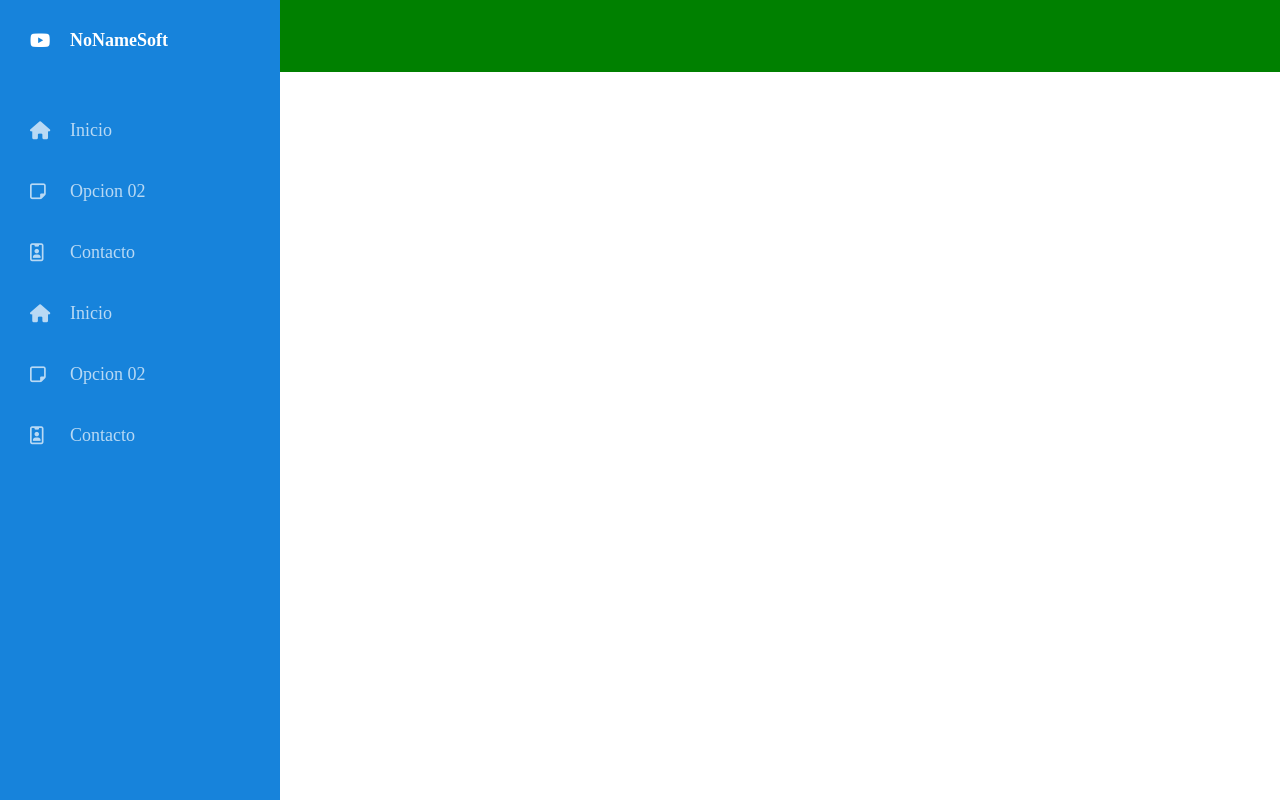
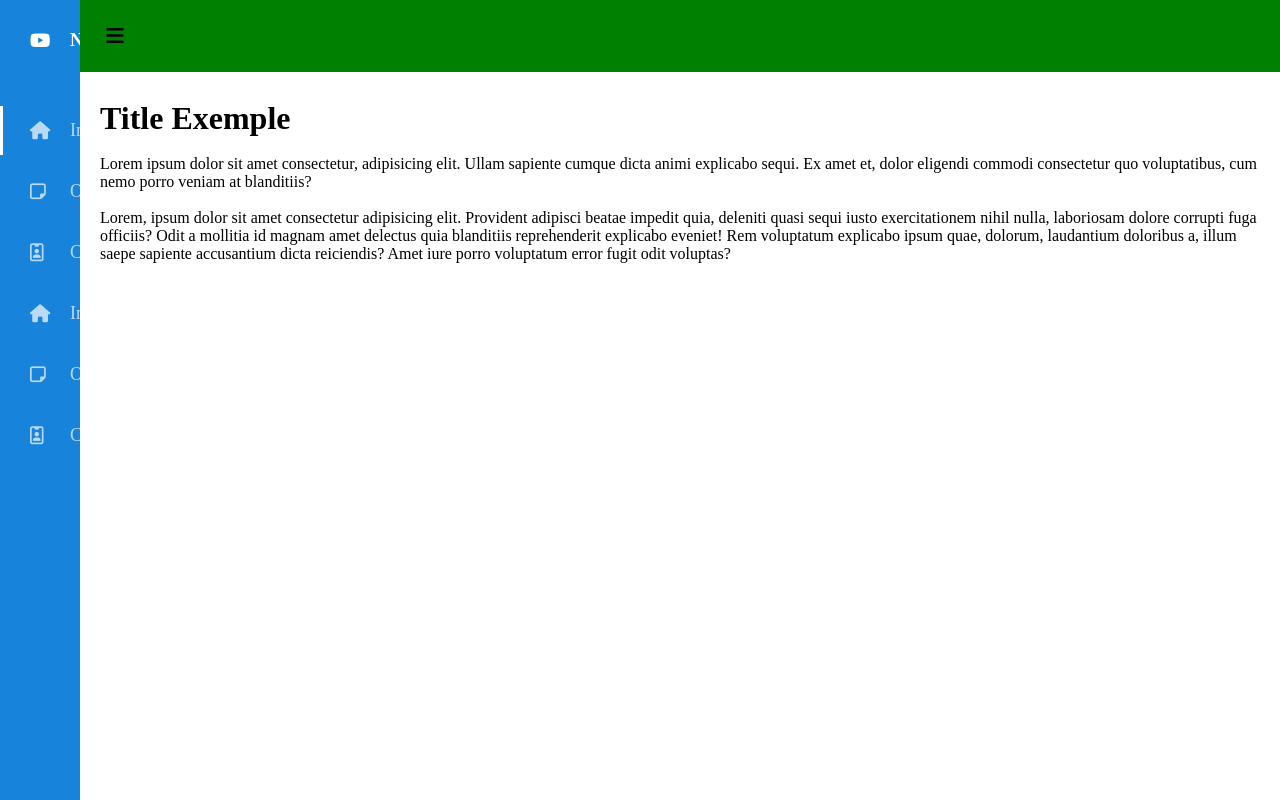
Before and after one commit to eopalomi/nonamesoft, an Angular app: page / in a window 1280 px wide. Built offline with nearby package versions, Linux system fonts and the light colour scheme.

Commit message:
agrego acciones abrir cerra boton sidebar

```diff
--- a/src/app/app.component.html
+++ b/src/app/app.component.html
@@ -1,3 +1,3 @@
 <app-header></app-header>
+<app-side-menu></app-side-menu>
 <app-main></app-main>
-<app-side-menu></app-side-menu>
--- a/src/app/header/header.component.css
+++ b/src/app/header/header.component.css
@@ -1,4 +1,4 @@
-header{
+header {
     width: 100%;
     height: 72px;
     display: flex;
@@ -9,7 +9,7 @@ header{
     background: green;
 }
 
-.icon__menu{
+.icon__menu {
     width: 50px;
     height: 100%;
     display: flex;
--- a/src/app/header/header.component.html
+++ b/src/app/header/header.component.html
@@ -1,5 +1,5 @@
 <header>
     <div class="icon__menu">
-        <i class="fas fa-bars" id="btn_menu"></i>
+        <i class="fas fa-bars" id="btn_menu" (click)="openCloseSideMenu()"></i>
     </div>
 </header>
--- a/src/app/header/header.component.ts
+++ b/src/app/header/header.component.ts
@@ -1,4 +1,5 @@
-import { Component, OnInit } from '@angular/core';
+import { DOCUMENT } from '@angular/common';
+import { Component, Inject, OnInit, Renderer2 } from '@angular/core';
 
 @Component({
   selector: 'app-header',
@@ -7,9 +8,28 @@ import { Component, OnInit } from '@angular/core';
 })
 export class HeaderComponent implements OnInit {
 
-  constructor() { }
+  toogleMenu: boolean = false;
+
+  constructor(
+    @Inject(DOCUMENT) private document: Document,
+    private renderer: Renderer2
+  ) { }
 
   ngOnInit(): void {
   }
 
+  openCloseSideMenu(){
+    this.toogleMenu = !this.toogleMenu;
+
+    if (this.toogleMenu){
+      this.renderer.addClass(this.document.body,'body_move');
+      this.renderer.addClass(this.document.getElementById('menu_side'),'menu__side_move');
+    } else {
+      this.renderer.removeClass(this.document.body,'body_move');
+      this.renderer.removeClass(this.document.getElementById('menu_side'),'menu__side_move');
+    }
+
+    console.log("art")
+  }
+
 }
--- a/src/app/main/main.component.html
+++ b/src/app/main/main.component.html
@@ -1 +1,6 @@
-<p>main works!</p>
+<main>
+    <h1>Title Exemple</h1><br>
+    <p>Lorem ipsum dolor sit amet consectetur, adipisicing elit. Ullam sapiente cumque dicta animi explicabo sequi. Ex amet et, dolor eligendi commodi consectetur quo voluptatibus, cum nemo porro veniam at blanditiis?</p> <br>
+
+    <p>Lorem, ipsum dolor sit amet consectetur adipisicing elit. Provident adipisci beatae impedit quia, deleniti quasi sequi iusto exercitationem nihil nulla, laboriosam dolore corrupti fuga officiis? Odit a mollitia id magnam amet delectus quia blanditiis reprehenderit explicabo eveniet! Rem voluptatum explicabo ipsum quae, dolorum, laudantium doloribus a, illum saepe sapiente accusantium dicta reiciendis? Amet iure porro voluptatum error fugit odit voluptas?</p>
+</main>
--- a/src/app/side-menu/side-menu.component.css
+++ b/src/app/side-menu/side-menu.component.css
@@ -1,6 +1,6 @@
 
 .menu__side{
-    width: 280px;
+    width: 80px;
     height: 100%;
     background: #1783db;
     position: fixed;
@@ -11,7 +11,7 @@
     overflow: hidden;
     overflow-y: scroll;
     /*border-right: 20px solid #e490fd;*/
-    /*transition: all 300ms cubic-bezier(0.785, 0.135, 0.15, 0.86);*/
+    transition: all 300ms cubic-bezier(0.785, 0.135, 0.15, 0.86);
     z-index: 900;
 }
 
@@ -50,7 +50,7 @@
     display: block;
     position: relative;
     text-decoration: none;
-    /*transition: color 300ms;*/
+    transition: color 300ms;
 }
 
 .options__menu a:hover{
@@ -75,8 +75,24 @@
     cursor: pointer;
     margin: 0;
     padding: 0;
+    white-space: nowrap;
 }
 
 a.selected{
     color: #fff;
 }
+
+.selected:before{
+    content: '';
+    width: 3px;
+    height: 80%;
+    background: white;
+    position: absolute;
+    top: 10%;
+    left: -30px;
+}
+
+/*Clases para usar al mover el Side Menu*/
+.menu__side_move {
+    width: 250px;
+}
--- a/src/styles.css
+++ b/src/styles.css
@@ -6,3 +6,18 @@
     box-sizing: border-box;
     /*font-family: 'Open Sans', sans-serif;*/
 }
+
+body {
+    margin-left: 80px;
+    margin-top: 80px;
+    transition: margin-left 300ms cubic-bezier(0.785, 0.135, 0.15, 0.86);
+}
+
+main{
+    padding: 20px;
+}
+
+/*Clases para usar al mover el Side Menu*/
+.body_move {
+    margin-left: 250px;
+}
```
